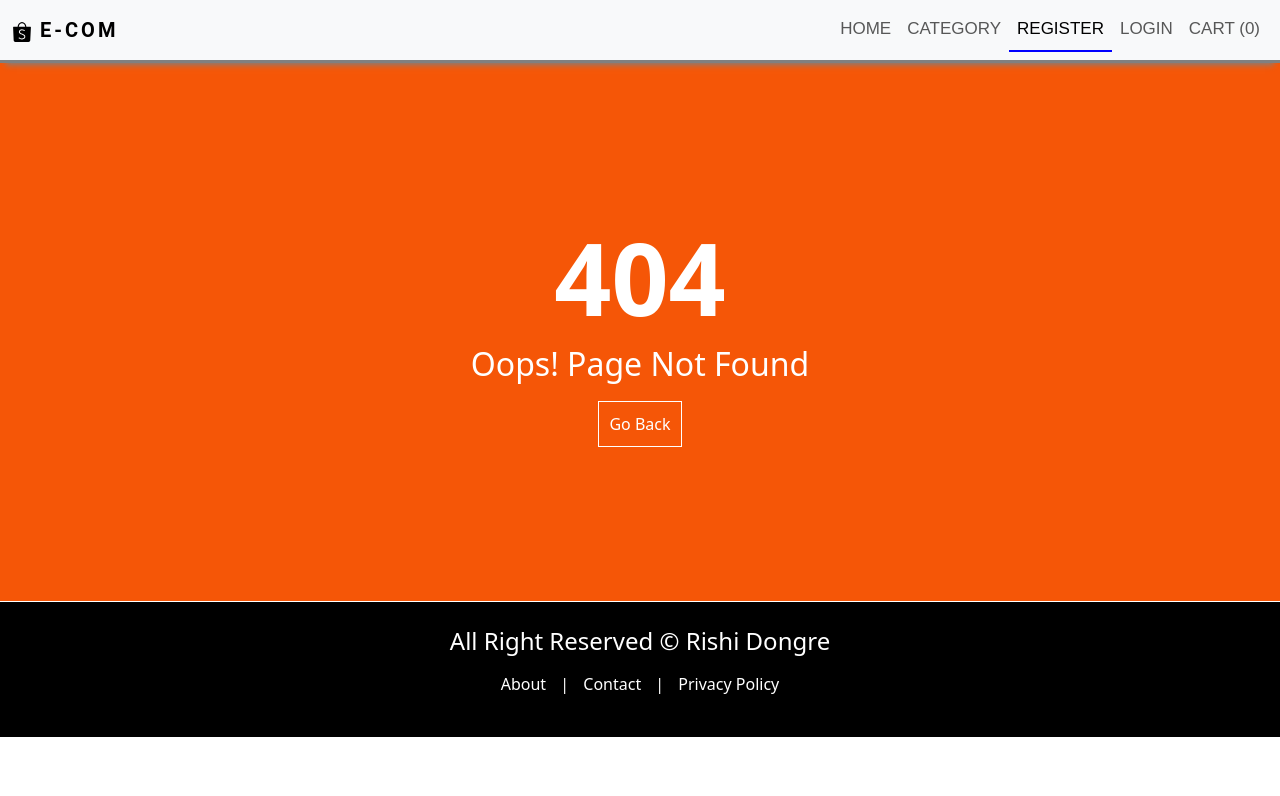
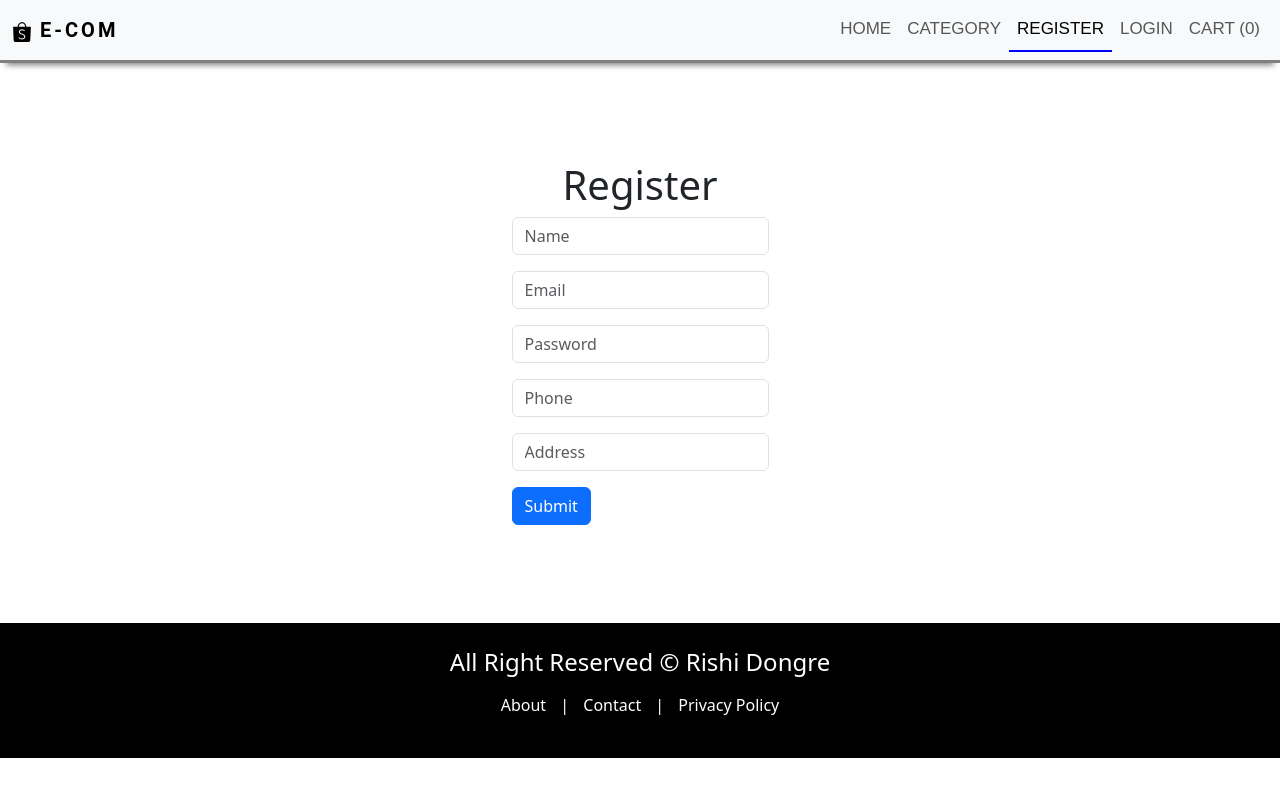
Before and after one commit to rishidongregitub/shopping_app, a React (Create React App) app in the folder client/: page /register in a window 1280 px wide. Before the commit this address had no page. Shown: the top 796 px of the page. Built offline with nearby package versions, Linux system fonts and the light colour scheme; a web font is replaced by a local one.

Commit message:
SEO For pages

```diff
--- a/client/package.json
+++ b/client/package.json
@@ -8,6 +8,7 @@
     "@testing-library/user-event": "^13.5.0",
     "react": "^18.3.1",
     "react-dom": "^18.3.1",
+    "react-helmet": "^6.1.0",
     "react-icons": "^5.2.1",
     "react-router-dom": "^6.24.0",
     "react-scripts": "5.0.1",
--- a/client/src/App.jsx
+++ b/client/src/App.jsx
@@ -4,12 +4,14 @@
 import Contact from "./pages/Contact";
 import Policy from "./pages/Policy";
 import PageNotFound from "./pages/PageNotFound";
+import Register from "./pages/Auth/Register";
 
 const App = () => {
   return (
     <>
       <Routes>
         <Route path="/" element={<HomePage />} />
+        <Route path="/register" element={<Register />} />
         <Route path="/about" element={<About />} />
         <Route path="/contact" element={<Contact />} />
         <Route path="/policy" element={<Policy />} />
--- a/client/src/components/Layout/Layout.jsx
+++ b/client/src/components/Layout/Layout.jsx
@@ -1,15 +1,30 @@
-import React from 'react'
-import Header from './Header'
-import Footer from './Footer'
+import React from "react";
+import Header from "./Header";
+import Footer from "./Footer";
+import { Helmet } from "react-helmet";
 
-const Layout = ({children}) => {
+const Layout = ({ children, title, description, keywords, author }) => {
   return (
     <div>
-        <Header/>
-        <main style={{minHeight :'67.4vh'}}>{children}</main>
-        <Footer/>
+      <Helmet>
+        <meta charSet="utf-8" />
+        <meta name="description" content={description} />
+        <meta name="keywords" content={keywords} />
+        <meta name="author" content={author} />
+        <title>{title}</title>
+      </Helmet>
+      <Header />
+      <main style={{ minHeight: "67.4vh" }}>{children}</main>
+      <Footer />
     </div>
-  )
-}
+  );
+};
 
-export default Layout
+Layout.defaultProps = {
+  title: "Ecommerce app - shop Now",
+  description: "mern stack project",
+  keywords: "mern,react,node, mongodb",
+  author: "Rishi Dongre",
+};
+
+export default Layout;
--- a/client/src/index.css
+++ b/client/src/index.css
@@ -93,3 +93,15 @@
   justify-content: center;
 }
 /* ========================================= */
+
+/*register page*/
+.register{
+  display: flex;
+  align-items: center;
+  justify-content: center;
+  height: 70vh;
+  flex-direction: column;
+}
+
+
+/* ========================================= */
--- a/client/src/pages/About.jsx
+++ b/client/src/pages/About.jsx
@@ -1,10 +1,35 @@
 import React from "react";
 import Layout from "../components/Layout/Layout";
+import { BiMailSend, BiPhoneCall, BiSupport } from "react-icons/bi";
 
 const About = () => {
   return (
-    <Layout>
-      <h1>About</h1>
+    <Layout title={"About Us - Ecommerce app"}>
+      <div className="row contactus ">
+        <div className="col-md-6 ">
+          <img
+            src="/images/about.jpeg"
+            alt="contactus"
+            style={{ width: "100%" }}
+          />
+        </div>
+        <div className="col-md-4">
+          <h1 className="bg-dark p-2 text-white text-center">About Us</h1>
+          <p className="text-justify mt-2">
+            Any query and info about Product feel free to call anytime we 24X7
+            available
+          </p>
+          <p className="mt-3">
+            <BiMailSend /> : rishidongre519.com
+          </p>
+          <p className="mt-3">
+            <BiPhoneCall /> : +91 8517800519
+          </p>
+          <p className="mt-3">
+            <BiSupport /> : 1800-0000-0000 (toll free)
+          </p>
+        </div>
+      </div>
     </Layout>
   );
 };
--- /dev/null
+++ b/client/src/pages/Auth/Register.jsx
@@ -0,0 +1,87 @@
+import React, { useState } from "react";
+import Layout from "../../components/Layout/Layout";
+
+const Register = () => {
+  const [name, setName] = useState("");
+  const [email, setEmail] = useState("");
+  const [password, setPassword] = useState("");
+  const [phone, setPhone] = useState("");
+  const [address, setAddress] = useState("");
+
+  // Form Function
+  const handleSubmit = (e)=>{
+    e.preventDefault()
+    console.log(name,email,password)
+  }
+
+
+  return (
+    <Layout title={"Register - Ecommerce app"}>
+      <div className="register">
+        <h1>Register</h1>
+        <form onSubmit={handleSubmit}>
+          <div className="mb-3">
+            <input
+              type="text"
+              className="form-control"
+              id="exampleInputName"
+              placeholder="Name"
+              value={name}
+              onChange={(e) => setName(e.target.value)}
+              required
+            />
+          </div>
+          <div className="mb-3">
+            <input
+              type="text"
+              className="form-control"
+              id="exampleInputEmail1"
+              placeholder="Email"
+              value={email}
+              onChange={(e) => setEmail(e.target.value)}
+              required
+            />
+          </div>
+          <div className="mb-3">
+            <input
+              type="password"
+              className="form-control"
+              id="exampleInputPassword1"
+              placeholder="Password"
+              value={password}
+              onChange={(e) => setPassword(e.target.value)}
+              required
+            />
+          </div>
+          <div className="mb-3">
+            <input
+              type="text"
+              className="form-control"
+              id="exampleInputPhone"
+              placeholder="Phone"
+              value={phone}
+              onChange={(e) => setPhone(e.target.value)}
+              required
+            />
+          </div>
+          <div className="mb-3">
+            <input
+              type="text"
+              className="form-control"
+              id="exampleInputAddress"
+              placeholder="Address"
+              value={address}
+              onChange={(e) => setAddress(e.target.value)}
+              required
+            />
+          </div>
+          <button type="submit" className="btn btn-primary">
+            Submit
+          </button>
+        </form>
+      </div>
+    </Layout>
+  );
+};
+
+export default Register;
--- a/client/src/pages/Contact.jsx
+++ b/client/src/pages/Contact.jsx
@@ -3,7 +3,7 @@
 import { BiMailSend, BiPhoneCall, BiSupport } from "react-icons/bi";
 const Contact = () => {
   return (
-    <Layout title={"Contact us"}>
+    <Layout title={"Contact us - Ecommerce app"}>
       <div className="row contactus ">
         <div className="col-md-6 ">
           <img
--- a/client/src/pages/HomePage.jsx
+++ b/client/src/pages/HomePage.jsx
@@ -3,7 +3,7 @@
 
 const HomePage = () => {
   return (
-    <Layout>
+    <Layout title={"Best Offer - Shop Now"}>
         <h1>HomePage</h1>
     </Layout>
 
--- a/client/src/pages/PageNotFound.jsx
+++ b/client/src/pages/PageNotFound.jsx
@@ -4,7 +4,7 @@
 
 const PageNotFound = () => {
   return (
-    <Layout>
+    <Layout title={"Go Back - Page Not Found"}>
       <div className="pnf">
         <h1 className="pnf-title">404</h1>
         <h2 className="pnf-heading">Oops! Page Not Found</h2>
--- a/client/src/pages/Policy.jsx
+++ b/client/src/pages/Policy.jsx
@@ -1,11 +1,37 @@
-import React from 'react'
-import Layout from '../components/Layout/Layout'
+import React from "react";
+import Layout from "../components/Layout/Layout";
+import { BiMailSend, BiPhoneCall, BiSupport } from "react-icons/bi";
 
 const Policy = () => {
   return (
-    <Layout>
-        <h1>Policy</h1></Layout>
-  )
-}
+    <Layout title={"Privacy Policy - Ecommerce app"}>
+      <div className="row contactus ">
+        <div className="col-md-6 ">
+          <img
+            src="/images/contactus.jpeg"
+            alt="contactus"
+            style={{ width: "100%" }}
+          />
+        </div>
+        <div className="col-md-4">
+          <h1 className="bg-dark p-2 text-white text-center">Policy</h1>
+          <p className="text-justify mt-2">
+            Any query and info about Product feel free to call anytime we 24X7
+            available
+          </p>
+          <p className="mt-3">
+            <BiMailSend /> : rishidongre519.com
+          </p>
+          <p className="mt-3">
+            <BiPhoneCall /> : +91 8517800519
+          </p>
+          <p className="mt-3">
+            <BiSupport /> : 1800-0000-0000 (toll free)
+          </p>
+        </div>
+      </div>
+    </Layout>
+  );
+};
 
-export default Policy
+export default Policy;
```
Also changed, not shown: 1 other file (tests, documents, lock files or other folders).
